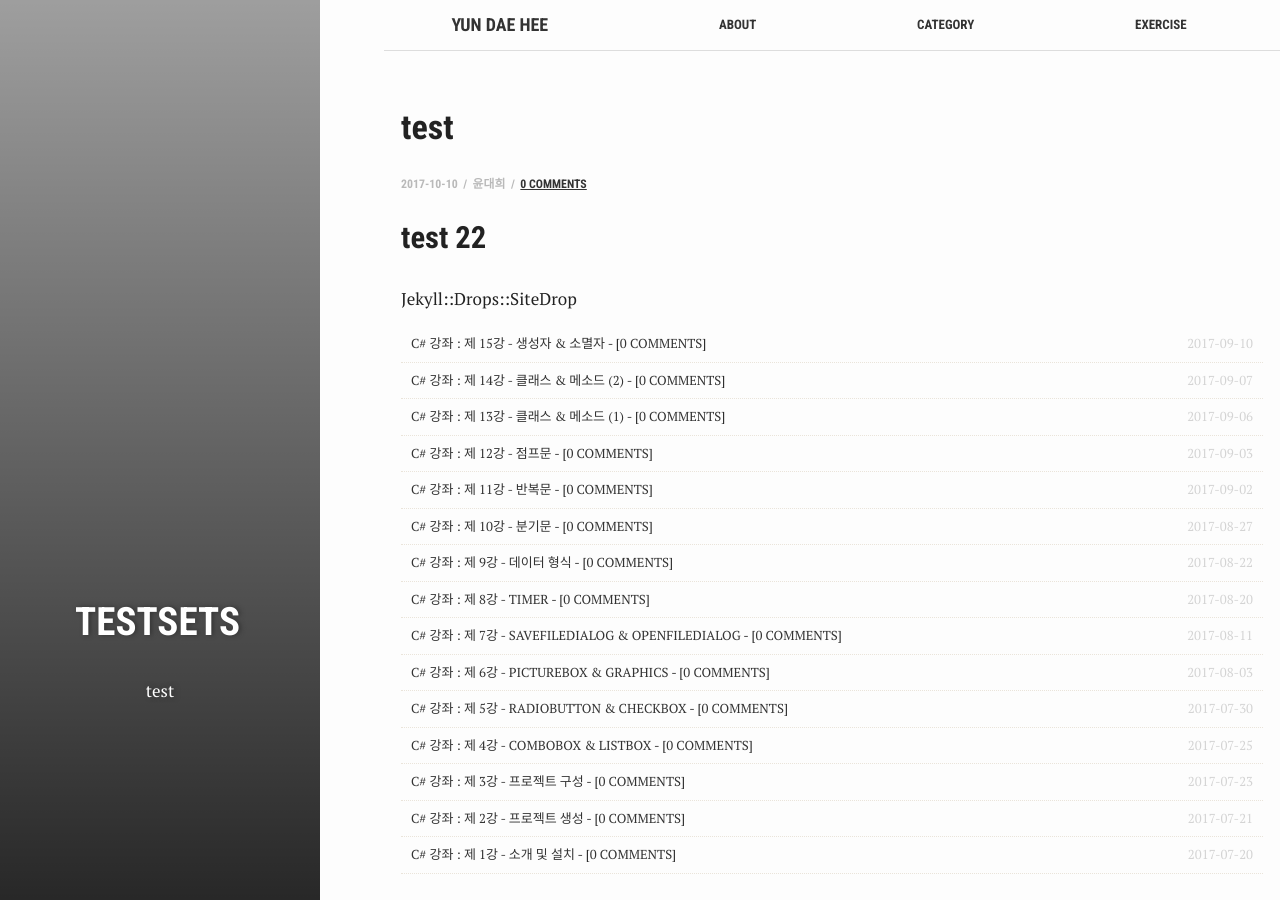
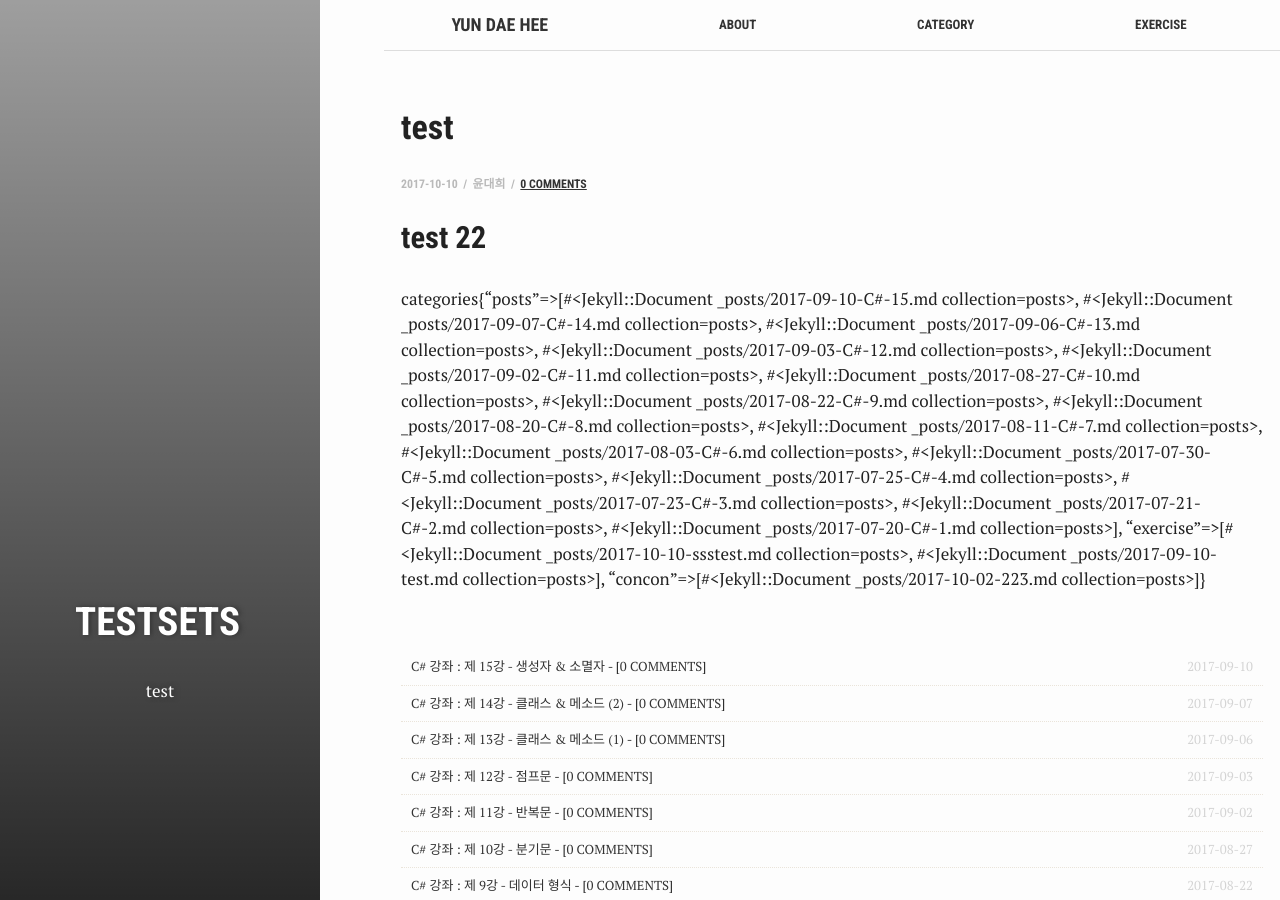
Before and after one commit to test076923/test076923.github.io, a Jekyll site: the page built from _posts/2017-10-10-ssstest.md, in a window 1280 px wide and 900 px high. Built offline with Jekyll 4.4.1, drawn with Linux system fonts in a browser that asks for light colours; comment, search, counter and statistics services are not loaded.

Commit message:
Update 2017-10-10-ssstest.md

```diff
--- a/_posts/2017-10-10-ssstest.md
+++ b/_posts/2017-10-10-ssstest.md
@@ -13,7 +13,12 @@
 
 ## test 22 ##
 
-{{ site | categories }}
+{{ site | first }}
+
+<br>
+
+{{ site | last }}
+
 
 {% if site.categories == "posts" %}
 
```
